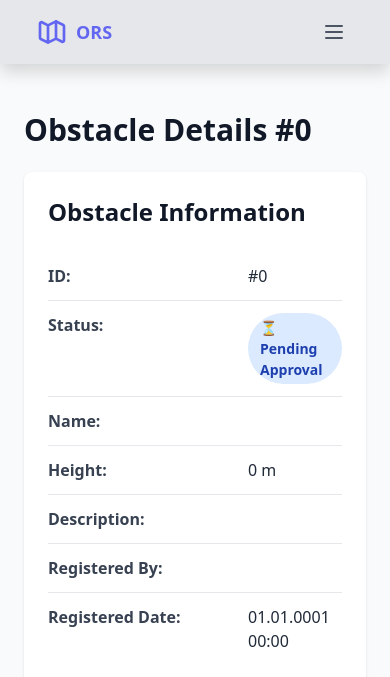
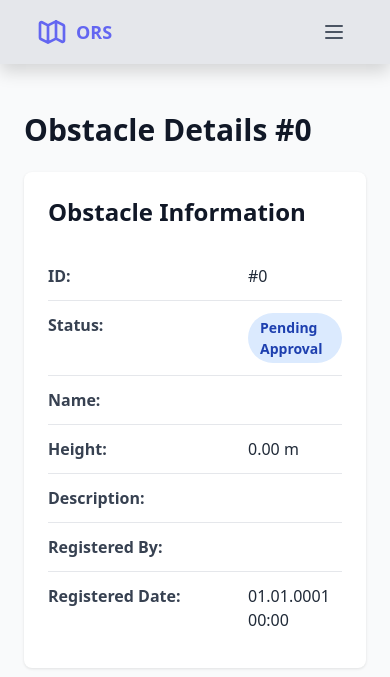
Before and after one commit to FalckM/Kartverket-Kodeprosjekt, an ASP.NET Core app: template FirstWebApplication/Views/Pilot/Overview.cshtml in a window 390 px wide. Shown: the top 677 px of the page. Run offline with ASP.NET Core 8, Linux system fonts and the light colour scheme; the template is opened without the code that fills it, so the values that code supplies are empty; style sheets or scripts are compiled from the project's sources; some libraries are stand-ins or nearby versions.

Commit message:
Fix decimal formatting and add two-column layout to Overview
MyRegistrations:
- Format height to 2 decimals in Pending and Approved tables
- Format location coordinates to 4 decimals

Overview:
- Format height to 2 decimals throughout
- Add two-column layout (info left, map right) on desktop
- Stacks to single column on tablet/mobile for better viewing

```diff
--- a/FirstWebApplication/Views/Pilot/Overview.cshtml
+++ b/FirstWebApplication/Views/Pilot/Overview.cshtml
@@ -2,6 +2,7 @@
 
 @{
     ViewData["Title"] = "Obstacle Overview";
+    var formattedHeight = Model.Height.ToString("F2");
 }
 
 <style>
@@ -81,6 +82,9 @@
 
     <h1 class="text-3xl font-bold text-gray-900 mb-6">Obstacle Details #@Model.Id</h1>
 
+    <div class="grid grid-cols-1 lg:grid-cols-2 gap-6 items-start">
+        <!-- Left Column: Obstacle Info + Status Details -->
+        <div class="space-y-6">
             <!-- Obstacle Information -->
             <div class="details-card">
                 <h2 class="text-2xl font-bold text-gray-900 mb-4">Obstacle Information</h2>
@@ -95,15 +99,15 @@
                     <div class="detail-value">
                         @if (Model.IsApproved)
                         {
-                    <span class="status-badge status-approved">✓ Approved</span>
+                            <span class="status-badge status-approved">Approved</span>
                         }
                         else if (Model.IsRejected)
                         {
-                    <span class="status-badge status-rejected">✗ Rejected</span>
+                            <span class="status-badge status-rejected">Rejected</span>
                         }
                         else
                         {
-                    <span class="status-badge status-pending">⏳ Pending Approval</span>
+                            <span class="status-badge status-pending">Pending Approval</span>
                         }
                     </div>
                 </div>
@@ -123,7 +127,7 @@
 
                 <div class="detail-row">
                     <div class="detail-label">Height:</div>
-            <div class="detail-value">@Model.Height m</div>
+                    <div class="detail-value">@formattedHeight m</div>
                 </div>
 
                 <div class="detail-row">
@@ -182,7 +186,10 @@
                     </div>
                 </div>
             }
+        </div>
 
+        <!-- Right Column: Map + Actions -->
+        <div class="space-y-6">
             <!-- Map -->
             <div class="details-card">
                 <h2 class="text-2xl font-bold text-gray-900 mb-4">Location</h2>
@@ -190,13 +197,15 @@
             </div>
 
             <!-- Action Buttons -->
-    <div class="flex gap-4 mb-8">
-        <a asp-action="RegisterType" class="flex-1 text-center px-6 py-3 bg-indigo-600 hover:bg-indigo-700 text-white rounded-lg transition">
+            <div class="flex flex-col gap-4">
+                <a asp-action="RegisterType" class="text-center px-6 py-3 bg-indigo-600 hover:bg-indigo-700 text-white rounded-lg transition">
                     Register Another Obstacle
                 </a>
-        <a asp-action="MyRegistrations" class="flex-1 text-center px-6 py-3 bg-gray-500 hover:bg-gray-600 text-white rounded-lg transition">
+                <a asp-action="MyRegistrations" class="text-center px-6 py-3 bg-gray-500 hover:bg-gray-600 text-white rounded-lg transition">
                     View All My Registrations
                 </a>
+            </div>
+        </div>
     </div>
 </div>
 
@@ -223,7 +232,7 @@
                         var lng = parseFloat(coords[0]);
 
                         var marker = L.marker([lat, lng]).addTo(map);
-                        marker.bindPopup('<b>@Model.Name</b><br>@Model.Height m').openPopup();
+                        marker.bindPopup('<b>@Model.Name</b><br>@formattedHeight m').openPopup();
                         map.setView([lat, lng], 13);
                     } else if (geometryWKT.startsWith('LINESTRING')) {
                         var coordsStr = geometryWKT.replace('LINESTRING(', '').replace(')', '');
@@ -234,7 +243,7 @@
                         });
 
                         var polyline = L.polyline(latlngs, {color: 'blue'}).addTo(map);
-                        polyline.bindPopup('<b>@Model.Name</b><br>@Model.Height m');
+                        polyline.bindPopup('<b>@Model.Name</b><br>@formattedHeight m');
                         map.fitBounds(polyline.getBounds());
                     } else if (geometryWKT.startsWith('POLYGON')) {
                         var coordsStr = geometryWKT.replace('POLYGON((', '').replace('))', '');
@@ -245,7 +254,7 @@
                         });
 
                         var polygon = L.polygon(latlngs, {color: 'blue'}).addTo(map);
-                        polygon.bindPopup('<b>@Model.Name</b><br>@Model.Height m');
+                        polygon.bindPopup('<b>@Model.Name</b><br>@formattedHeight m');
                         map.fitBounds(polygon.getBounds());
                     }
                 } catch (e) {
```
Also changed, not shown: FirstWebApplication/Views/Pilot/MyRegistrations.cshtml (+5 -3 lines). Lines whose indentation alone changed are shown as unchanged.
